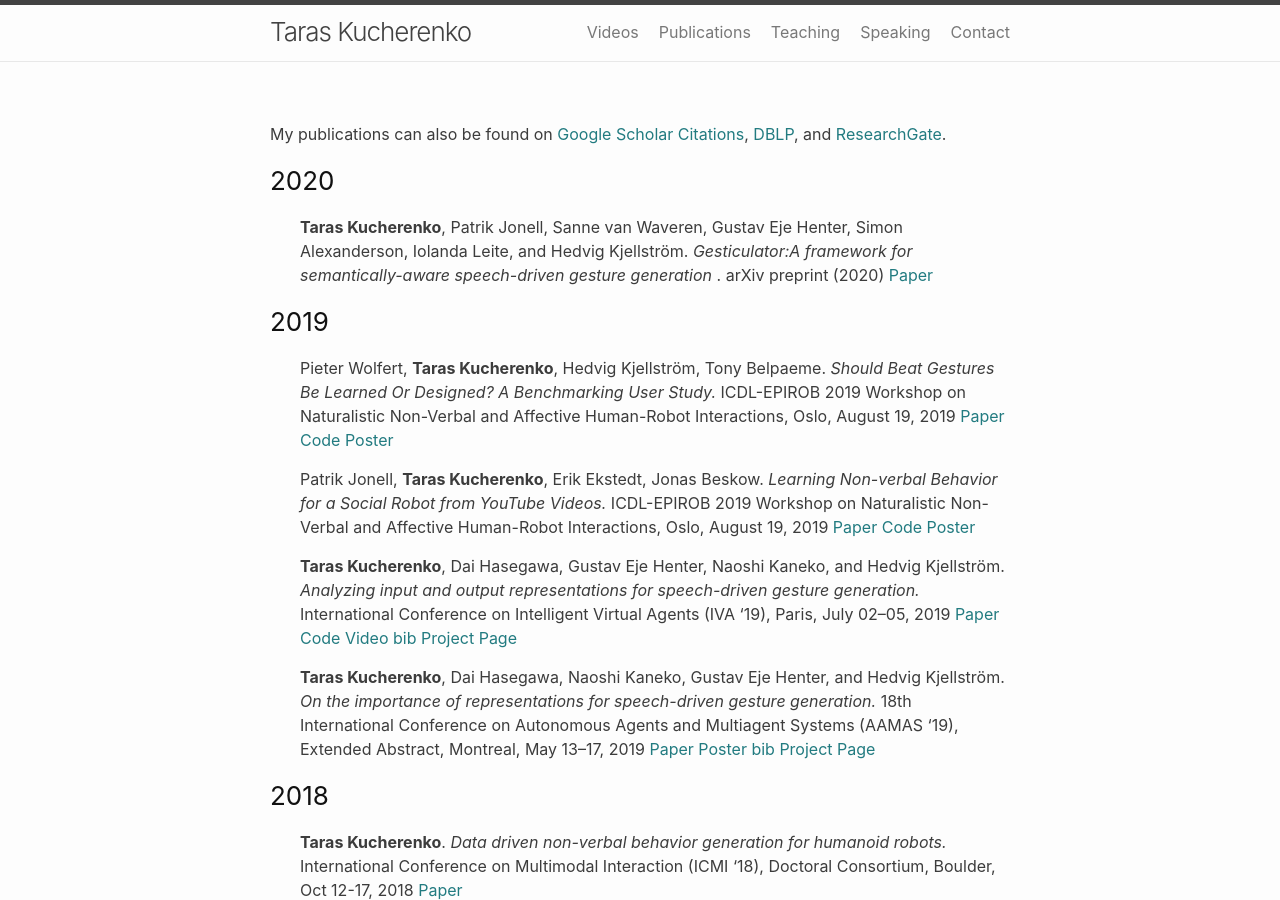
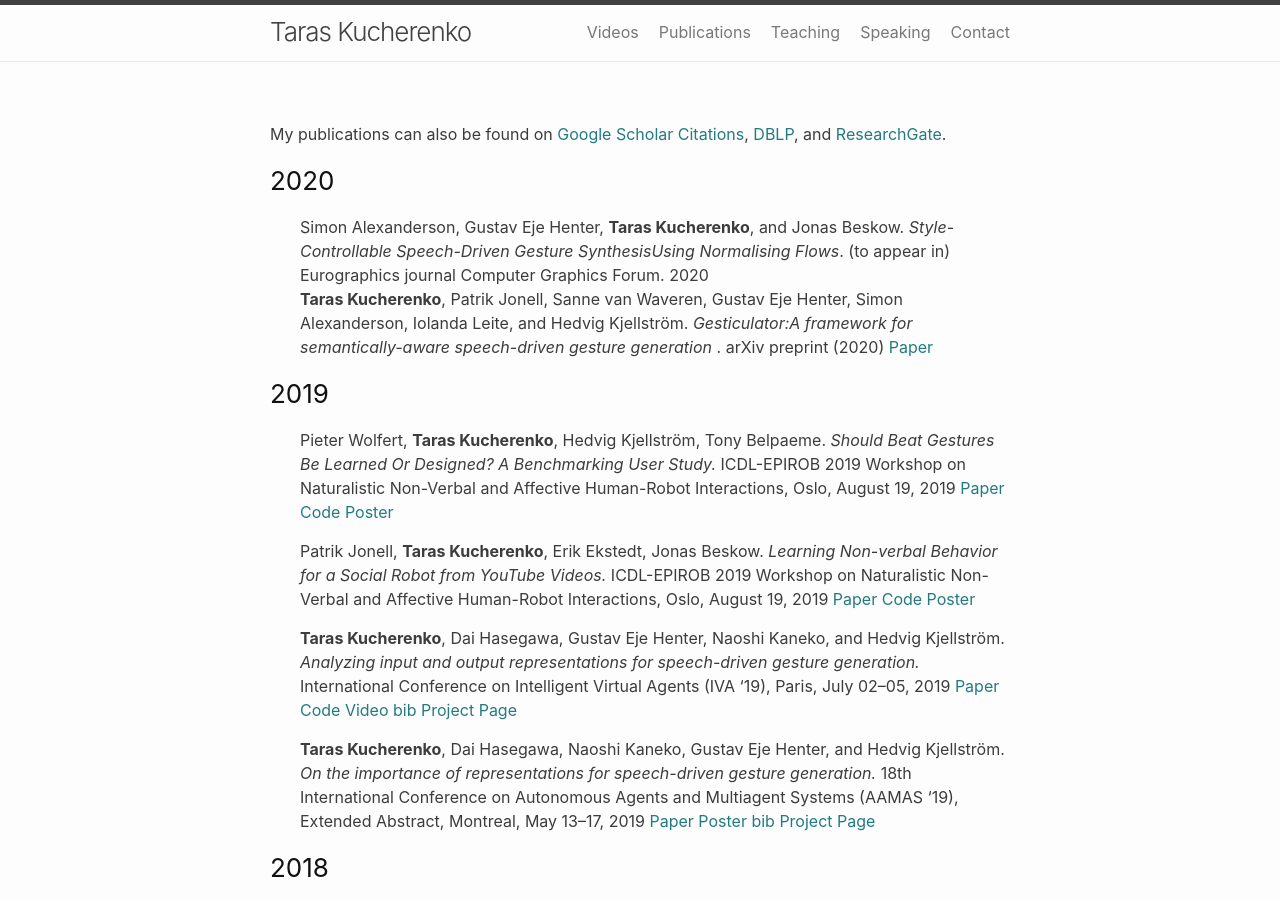
Before and after one commit to Svito-zar/Svito-zar.github.io, a Jekyll site: the page built from _pages/publications.md, in a window 1280 px wide and 900 px high. Built offline with Jekyll 4.4.1, drawn with Linux system fonts in a browser that asks for light colours.

Commit message:
Added EuroGraphics Submission

```diff
--- a/_pages/publications.md
+++ b/_pages/publications.md
@@ -7,7 +7,8 @@ permalink: /publications/
 My publications can also be found on [Google Scholar Citations](https://scholar.google.com/citations?user=aI_16pYAAAAJ&hl=en), [DBLP](https://dblp.uni-trier.de/pers/hd/k/Kucherenko:Taras), and [ResearchGate](https://www.researchgate.net/profile/Taras_Kucherenko).
 
 ### 2020
-* **Taras Kucherenko**, Patrik Jonell, Sanne van Waveren, Gustav Eje Henter, Simon Alexanderson, Iolanda Leite, and Hedvig Kjellström. *Gesticulator:A framework for semantically-aware speech-driven gesture generation* . arXiv preprint (2020) [Paper](https://www.researchgate.net/publication/338853312_Gesticulator_A_framework_for_semantically-aware_speech-driven_gesture_generation)
+* Simon Alexanderson, Gustav  Eje  Henter, **Taras Kucherenko**,  and Jonas Beskow. *Style-Controllable Speech-Driven Gesture SynthesisUsing Normalising Flows*. (to appear in) Eurographics journal Computer Graphics Forum. 2020
+* **Taras Kucherenko**, Patrik Jonell, Sanne van Waveren, Gustav Eje Henter, Simon Alexanderson, Iolanda Leite, and Hedvig Kjellström. *Gesticulator:A framework for semantically-aware speech-driven gesture generation* . arXiv preprint (2020) [Paper]()
 
 ### 2019
 * Pieter Wolfert, **Taras Kucherenko**, Hedvig Kjellström, Tony Belpaeme. *Should Beat Gestures Be Learned Or Designed? A Benchmarking User Study.* ICDL-EPIROB 2019 Workshop on Naturalistic Non-Verbal and Affective Human-Robot Interactions, Oslo, August 19, 2019 [Paper](https://pieterwolfert.com/files/epirob_camera_final.pdf) [Code](https://github.com/Svito-zar/Speech_driven_gesture_generation) [Poster](../posters/should_gesture_be_learned_poster.pdf)
```
